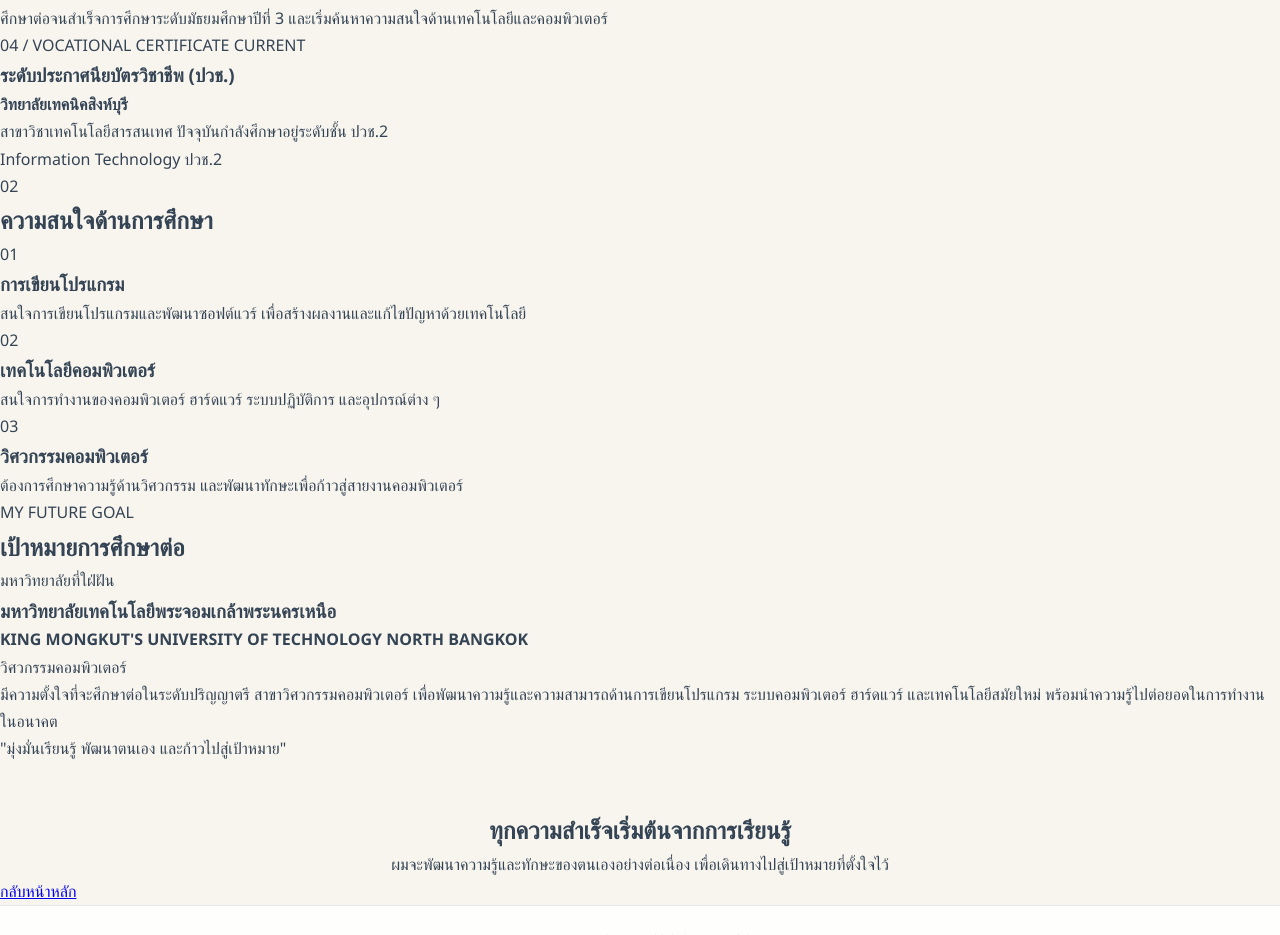
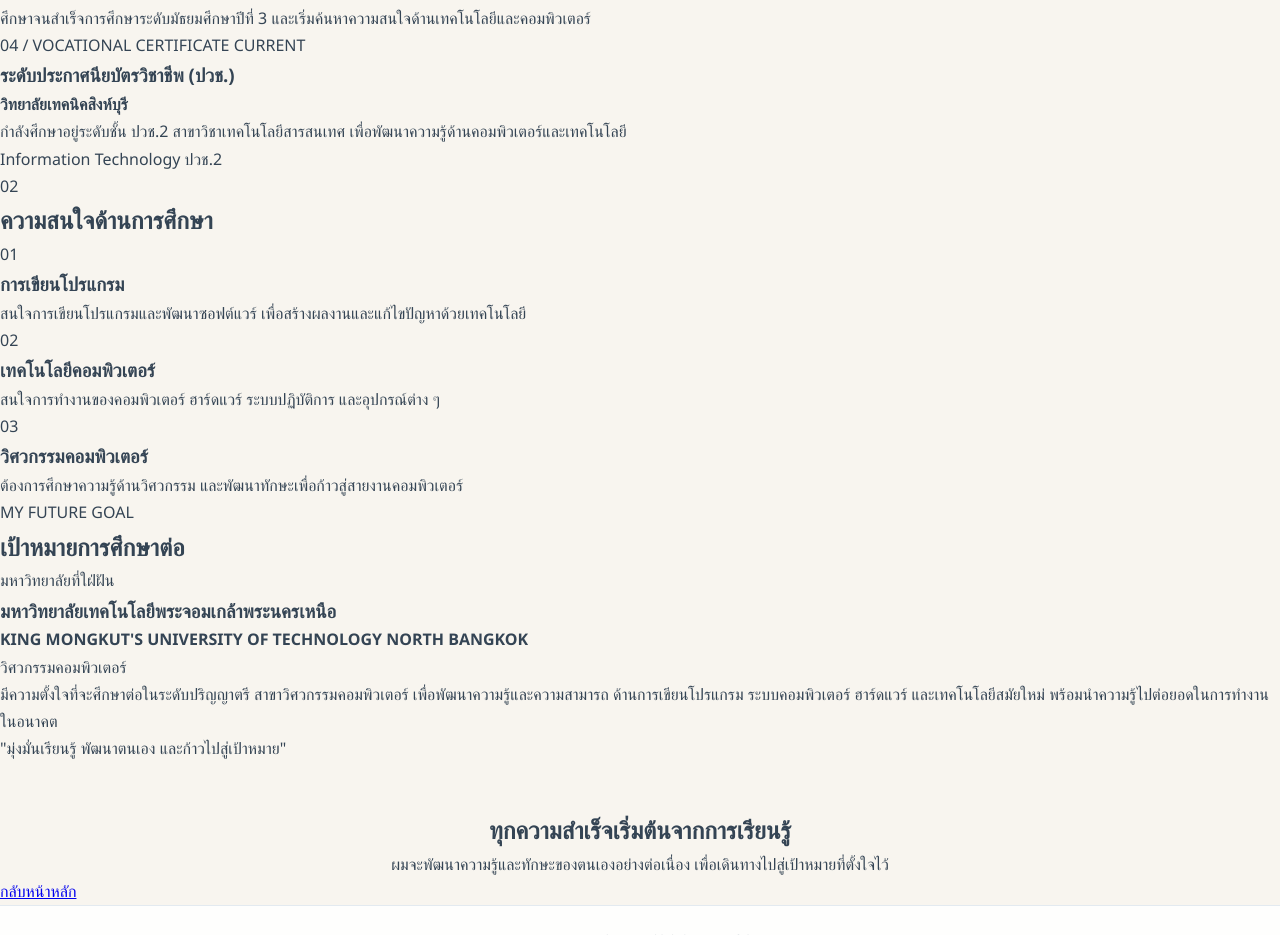
Before and after one commit to 68219010007-oss/Noppadon-prott5, a plain HTML site: page education.html in a window 1280 px wide. Shown: the part 549-1484 px from the top of the page. Drawn offline with Linux system fonts and the light colour scheme.

Commit message:
Update education.html

```diff
--- a/education.html
+++ b/education.html
@@ -4,15 +4,12 @@
 <head>
     <meta charset="UTF-8">
     <meta name="viewport" content="width=device-width, initial-scale=1.0">
-
     <title>ประวัติการศึกษา | Noppadon Portfolio</title>
-
-    <link rel="stylesheet" href="style.css">
+    <link rel="stylesheet" href="style.css?v=2">
 </head>
 
 <body>
 
-    <!-- HEADER -->
     <header>
         <div class="logo">PORTFOLIO<span>.</span></div>
 
@@ -26,24 +23,16 @@
         </nav>
     </header>
 
-
-    <!-- MAIN CONTENT -->
     <main class="education-page">
 
-        <!-- PAGE TITLE -->
+        <!-- หัวข้อ -->
         <section class="education-heading">
             <p class="welcome">MY EDUCATION</p>
-
             <h1>ประวัติ<span>การศึกษา</span></h1>
-
-            <p>
-                เส้นทางการศึกษาและการพัฒนาความรู้ของผม
-                ตั้งแต่อดีตจนถึงปัจจุบัน
-            </p>
+            <p>เส้นทางการศึกษาและการพัฒนาความรู้ของผม ตั้งแต่อดีตจนถึงปัจจุบัน</p>
         </section>
 
-
-        <!-- EDUCATION TIMELINE -->
+        <!-- เส้นทางการศึกษา -->
         <section class="education-section">
 
             <div class="section-title">
@@ -53,17 +42,12 @@
 
             <div class="education-timeline">
 
-                <!-- KINDERGARTEN -->
                 <div class="timeline-item">
                     <div class="timeline-dot"></div>
-
                     <div class="timeline-card">
                         <span class="timeline-number">01 / KINDERGARTEN</span>
-
                         <h3>ระดับอนุบาล</h3>
-
                         <h4>โรงเรียนวัดข่อย</h4>
-
                         <p>
                             เริ่มต้นเส้นทางการศึกษาตั้งแต่อายุ 3 ขวบ
                             เป็นช่วงแรกของการเรียนรู้และพัฒนาทักษะพื้นฐาน
@@ -71,64 +55,44 @@
                     </div>
                 </div>
 
-
-                <!-- PRIMARY -->
                 <div class="timeline-item">
                     <div class="timeline-dot"></div>
-
                     <div class="timeline-card">
                         <span class="timeline-number">02 / PRIMARY SCHOOL</span>
-
                         <h3>ระดับประถมศึกษา</h3>
-
                         <h4>โรงเรียนวัดข่อย</h4>
-
                         <p>
-                            ศึกษาในระดับประถมศึกษา
-                            เรียนรู้พื้นฐานวิชาต่าง ๆ
+                            ศึกษาในระดับประถมศึกษา เรียนรู้พื้นฐานวิชาต่าง ๆ
                             และพัฒนาความรู้เพื่อศึกษาต่อในระดับที่สูงขึ้น
                         </p>
                     </div>
                 </div>
 
-
-                <!-- SECONDARY -->
                 <div class="timeline-item">
                     <div class="timeline-dot"></div>
-
                     <div class="timeline-card">
                         <span class="timeline-number">03 / SECONDARY SCHOOL</span>
-
                         <h3>ระดับมัธยมศึกษาตอนต้น</h3>
-
                         <h4>โรงเรียนวัดข่อย</h4>
-
                         <p>
-                            ศึกษาต่อจนสำเร็จการศึกษาระดับมัธยมศึกษาปีที่ 3
+                            ศึกษาจนสำเร็จการศึกษาระดับมัธยมศึกษาปีที่ 3
                             และเริ่มค้นหาความสนใจด้านเทคโนโลยีและคอมพิวเตอร์
                         </p>
                     </div>
                 </div>
 
-
-                <!-- VOCATIONAL -->
                 <div class="timeline-item current">
                     <div class="timeline-dot"></div>
-
                     <div class="timeline-card">
                         <span class="timeline-number">04 / VOCATIONAL CERTIFICATE</span>
-
                         <span class="current-label">CURRENT</span>
-
                         <h3>ระดับประกาศนียบัตรวิชาชีพ (ปวช.)</h3>
-
                         <h4>วิทยาลัยเทคนิคสิงห์บุรี</h4>
-
                         <p>
+                            กำลังศึกษาอยู่ระดับชั้น ปวช.2
                             สาขาวิชาเทคโนโลยีสารสนเทศ
-                            ปัจจุบันกำลังศึกษาอยู่ระดับชั้น ปวช.2
+                            เพื่อพัฒนาความรู้ด้านคอมพิวเตอร์และเทคโนโลยี
                         </p>
-
                         <div class="education-tags">
                             <span>Information Technology</span>
                             <span>ปวช.2</span>
@@ -137,11 +101,9 @@
                 </div>
 
             </div>
-
         </section>
 
-
-        <!-- INTEREST -->
+        <!-- ความสนใจ -->
         <section class="education-interest">
 
             <div class="section-title">
@@ -164,8 +126,8 @@
                     <div class="interest-icon">02</div>
                     <h3>เทคโนโลยีคอมพิวเตอร์</h3>
                     <p>
-                        สนใจการทำงานของคอมพิวเตอร์
-                        ฮาร์ดแวร์ ระบบปฏิบัติการ และอุปกรณ์ต่าง ๆ
+                        สนใจการทำงานของคอมพิวเตอร์ ฮาร์ดแวร์
+                        ระบบปฏิบัติการ และอุปกรณ์ต่าง ๆ
                     </p>
                 </div>
 
@@ -179,26 +141,18 @@
                 </div>
 
             </div>
-
         </section>
 
-
-        <!-- FUTURE GOAL -->
+        <!-- เป้าหมายในอนาคต -->
         <section class="future-education">
 
             <p class="future-label">MY FUTURE GOAL</p>
-
             <h2>เป้าหมายการศึกษาต่อ</h2>
-
             <div class="future-line"></div>
 
-            <p class="future-subtitle">
-                มหาวิทยาลัยที่ใฝ่ฝัน
-            </p>
+            <p class="future-subtitle">มหาวิทยาลัยที่ใฝ่ฝัน</p>
 
-            <h3>
-                มหาวิทยาลัยเทคโนโลยีพระจอมเกล้าพระนครเหนือ
-            </h3>
+            <h3>มหาวิทยาลัยเทคโนโลยีพระจอมเกล้าพระนครเหนือ</h3>
 
             <h4>
                 KING MONGKUT'S UNIVERSITY OF TECHNOLOGY NORTH BANGKOK
@@ -210,10 +164,9 @@
 
             <p class="future-description">
                 มีความตั้งใจที่จะศึกษาต่อในระดับปริญญาตรี
-                สาขาวิศวกรรมคอมพิวเตอร์
-                เพื่อพัฒนาความรู้และความสามารถด้านการเขียนโปรแกรม
-                ระบบคอมพิวเตอร์ ฮาร์ดแวร์ และเทคโนโลยีสมัยใหม่
-                พร้อมนำความรู้ไปต่อยอดในการทำงานในอนาคต
+                สาขาวิศวกรรมคอมพิวเตอร์ เพื่อพัฒนาความรู้และความสามารถ
+                ด้านการเขียนโปรแกรม ระบบคอมพิวเตอร์ ฮาร์ดแวร์
+                และเทคโนโลยีสมัยใหม่ พร้อมนำความรู้ไปต่อยอดในการทำงานในอนาคต
             </p>
 
             <div class="future-quote">
@@ -222,27 +175,21 @@
 
         </section>
 
-
-        <!-- FOOTER MESSAGE -->
+        <!-- ข้อความปิดท้าย -->
         <section class="education-ending">
             <h2>ทุกความสำเร็จเริ่มต้นจากการเรียนรู้</h2>
-
             <p>
                 ผมจะพัฒนาความรู้และทักษะของตนเองอย่างต่อเนื่อง
                 เพื่อเดินทางไปสู่เป้าหมายที่ตั้งใจไว้
             </p>
         </section>
 
-
-        <!-- BACK BUTTON -->
         <div class="education-back">
             <a href="index.html" class="btn">กลับหน้าหลัก</a>
         </div>
 
     </main>
 
-
-    <!-- FOOTER -->
     <footer>
         <p>© 2026 Noppadon Tangklub | My Portfolio</p>
     </footer>
```
